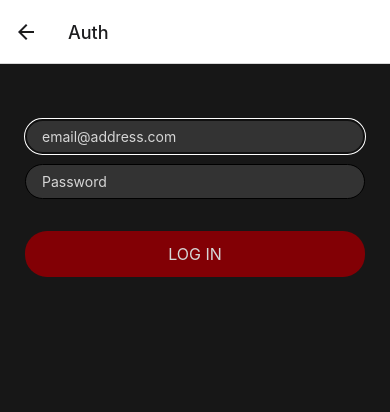
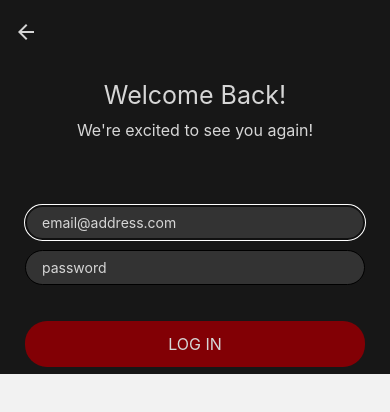
Before and after one commit to lsneth/mafia-social-deduction, a React Native app: screen /Auth in a window 390 px wide. Shown: the top 412 px of the page. Built offline with nearby package versions, Linux system fonts and the light colour scheme.

Commit message:
style headers, more components, styling

```diff
--- a/App.tsx
+++ b/App.tsx
@@ -1,10 +1,11 @@
-import 'react-native-url-polyfill/auto'
+import React from 'react'
+import { NavigationContainer } from '@react-navigation/native'
+import { createNativeStackNavigator } from '@react-navigation/native-stack'
 import Auth from './screens/Auth'
 import Account from './screens/Account'
 import Home from './screens/Home'
-import { NavigationContainer } from '@react-navigation/native'
-import { createNativeStackNavigator } from '@react-navigation/native-stack'
 import AuthProvider from './providers/AuthProvider'
+import colors from './styles/colors'
 
 export type RootStackParamList = {
   Home: undefined
@@ -15,11 +16,17 @@ export type RootStackParamList = {
 export default function App() {
   const Stack = createNativeStackNavigator<RootStackParamList>()
 
-  // TODO: style headers, make them transparent, or hide them: options={{ headerShown: false }}
   return (
     <NavigationContainer>
       <AuthProvider>
-        <Stack.Navigator initialRouteName="Home">
+        <Stack.Navigator
+          initialRouteName="Home"
+          screenOptions={{
+            headerTintColor: colors.white,
+            headerTitle: () => <></>,
+            headerTransparent: true,
+          }}
+        >
           <Stack.Screen name="Home" component={Home} />
           <Stack.Screen name="Auth" initialParams={{ hasAccount: true }} component={Auth} />
           <Stack.Screen name="Account" component={Account} />
--- /dev/null
+++ b/components/BottomView.tsx
@@ -0,0 +1,13 @@
+import React from 'react'
+import { StyleSheet, View } from 'react-native'
+
+export default function BottomView({ children }: { children: JSX.Element | JSX.Element[] }) {
+  const styles = StyleSheet.create({
+    bottom: {
+      flex: 1,
+      justifyContent: 'flex-end',
+      paddingBottom: 35,
+    },
+  })
+  return <View style={styles.bottom}>{children}</View>
+}
--- a/components/Button.tsx
+++ b/components/Button.tsx
@@ -1,7 +1,7 @@
-import { StyleSheet } from 'react-native'
+import React from 'react'
+import { StyleSheet, View } from 'react-native'
 import { Button as BaseButton } from 'react-native-elements'
 import colors from '../styles/colors'
-import globalStyles from '../styles/globalStyles'
 
 export default function Button({
   disabled,
@@ -22,15 +22,21 @@ export default function Button({
       marginRight: 25,
       borderRadius: 22,
     },
+    text: {
+      color: colors.white,
+      fontSize: 16,
+    },
   })
 
   return (
+    <View>
       <BaseButton
         title={title}
         onPress={() => onPress()}
         disabled={disabled}
-      titleStyle={globalStyles.baseText}
+        titleStyle={styles.text}
         buttonStyle={styles.button}
       />
+    </View>
   )
 }
--- /dev/null
+++ b/components/ParentView.tsx
@@ -0,0 +1,61 @@
+import React from 'react'
+import { StyleSheet, View, ImageBackground } from 'react-native'
+import { ImageSourcePropType } from 'react-native'
+import { LinearGradient } from 'expo-linear-gradient'
+import colors from '../styles/colors'
+
+export default function ParentView({
+  children,
+  paddingTop = 80,
+  backgroundImage,
+  gradientValues = ['transparent', 'transparent'],
+}: {
+  children: JSX.Element | JSX.Element[]
+  paddingTop?: number
+  backgroundImage?: ImageSourcePropType
+  gradientValues?: string[]
+}) {
+  const styles = StyleSheet.create({
+    view: {
+      height: '100%',
+      flex: 1,
+      paddingTop: paddingTop,
+    },
+    backgroundColor: {
+      backgroundColor: colors.black,
+    },
+    backgroundImage: {
+      height: '100%',
+    },
+  })
+
+  return (
+    <View>
+      {/* if the consumer passes a background image and gradient values */}
+      {backgroundImage && gradientValues && (
+        <ImageBackground source={backgroundImage} style={styles.backgroundImage}>
+          <LinearGradient colors={gradientValues} style={{ height: '100%' }}>
+            <View style={styles.view}>{children}</View>
+          </LinearGradient>
+        </ImageBackground>
+      )}
+
+      {/* if the consumer passes a background image but not gradient values */}
+      {backgroundImage && !gradientValues && (
+        <ImageBackground source={backgroundImage} style={styles.backgroundImage}>
+          <View style={styles.view}>{children}</View>
+        </ImageBackground>
+      )}
+
+      {/* if the consumer does not pass a background image but does pass gradient values */}
+      {!backgroundImage && gradientValues && (
+        <LinearGradient colors={gradientValues} style={{ height: '100%' }}>
+          <View style={[styles.view, styles.backgroundColor]}>{children}</View>
+        </LinearGradient>
+      )}
+
+      {/* if the consumer passes neither a background image or gradient values */}
+      {!backgroundImage && !gradientValues && <View style={[styles.view, styles.backgroundColor]}>{children}</View>}
+    </View>
+  )
+}
--- /dev/null
+++ b/components/Text.tsx
@@ -0,0 +1,34 @@
+import React from 'react'
+import { StyleSheet, Text as BaseText, View } from 'react-native'
+import colors from '../styles/colors'
+
+export default function Text({
+  children = 'loading',
+  align = 'center',
+  size = 'sm',
+}: {
+  children?: string
+  align?: 'left' | 'center'
+  size?: 'sm' | 'md' | 'lg'
+}) {
+  const styles = StyleSheet.create({
+    text: {
+      color: colors.white,
+      textAlign: align,
+    },
+    sm: {
+      fontSize: 16,
+    },
+    md: {
+      fontSize: 25,
+    },
+    lg: {
+      fontSize: 65,
+    },
+  })
+  return (
+    <View>
+      <BaseText style={[styles.text, styles[size]]}>{children}</BaseText>
+    </View>
+  )
+}
--- /dev/null
+++ b/components/TextInput.tsx
@@ -0,0 +1,52 @@
+import React from 'react'
+import { View, TextInput as BaseTextInput, StyleSheet } from 'react-native'
+import colors from '../styles/colors'
+
+export default function TextInput({
+  value,
+  onChangeText,
+  placeholder,
+  editable,
+  autoFocus,
+  secureTextEntry,
+}: {
+  value?: string
+  onChangeText?: (text: string) => void
+  placeholder?: string
+  editable?: boolean
+  autoFocus?: boolean
+  secureTextEntry?: boolean
+}) {
+  const styles = StyleSheet.create({
+    container: {
+      marginLeft: 25,
+      marginRight: 25,
+    },
+    textInput: {
+      color: colors.white,
+      borderWidth: 1,
+      borderRadius: 22,
+      backgroundColor: colors.gray,
+      padding: 8,
+      paddingLeft: 16,
+      marginTop: 5,
+      marginBottom: 5,
+    },
+  })
+
+  return (
+    <View style={styles.container}>
+      <BaseTextInput
+        value={value}
+        onChangeText={onChangeText ? (text) => onChangeText(text) : undefined}
+        placeholder={placeholder}
+        placeholderTextColor={colors.white}
+        autoCapitalize={'none'}
+        editable={editable}
+        autoFocus={autoFocus}
+        secureTextEntry={secureTextEntry}
+        style={styles.textInput}
+      />
+    </View>
+  )
+}
--- a/screens/Auth.tsx
+++ b/screens/Auth.tsx
@@ -1,22 +1,30 @@
 import React, { useState } from 'react'
-import { Alert, View, TextInput } from 'react-native'
+import { Alert } from 'react-native'
 import { supabase } from '../lib/supabase'
-import Button from '../components/Button'
-import globalStyles from '../styles/globalStyles'
-import colors from '../styles/colors'
 import { RouteProp } from '@react-navigation/core'
 import { RootStackParamList } from '../App'
+import { NativeStackNavigationProp } from '@react-navigation/native-stack'
+import Button from '../components/Button'
 import Separator from '../components/Separator'
+import TextInput from '../components/TextInput'
+import ParentView from '../components/ParentView'
+import Text from '../components/Text'
 
-export default function Auth({ route }: { route: RouteProp<RootStackParamList, 'Auth'> }) {
+export default function Auth({
+  route,
+  navigation,
+}: {
+  route: RouteProp<RootStackParamList, 'Auth'>
+  navigation: NativeStackNavigationProp<RootStackParamList, 'Auth'>
+}) {
   const [email, setEmail] = useState('')
   const [password, setPassword] = useState('')
   const [loading, setLoading] = useState(false)
-
-  const { hasAccount } = route.params
+  const [hasAccount, setHasAccount] = useState(route.params.hasAccount)
 
   async function signInWithEmail() {
     setLoading(true)
+    navigation.navigate('Home')
     const { error } = await supabase.auth.signInWithPassword({
       email: email,
       password: password,
@@ -35,40 +43,40 @@ export default function Auth({ route }: { route: RouteProp<RootStackParamList, '
     console.log(error)
 
     if (error) Alert.alert(error.message)
+    else {
+      setHasAccount(true)
+      Alert.alert('Please check your email for a verification link.')
+    }
     setLoading(false)
   }
 
   return (
-    <View style={{ backgroundColor: colors.black, height: '100%' }}>
+    <ParentView>
+      {route.params.hasAccount ? ( // this needs to be different than the state `hasAccount` because we don't want the welcome text to change on a user's first time like we want to button text to
+        <>
+          <Text size="md">Welcome Back!</Text>
+          <Separator size="xs" />
+          <Text size="sm">We're excited to see you again!</Text>
+        </>
+      ) : (
+        <>
+          <Text size="md">Welcome!</Text>
+          <Separator size="xs" />
+          <Text size="sm">We're happy for you to join us!</Text>
+        </>
+      )}
+
       <Separator size="md" />
-      <View style={[globalStyles.baseTextInputContainer]}>
-        <TextInput
-          value={email}
-          onChangeText={(text) => setEmail(text)}
-          placeholder="email@address.com"
-          placeholderTextColor={colors.white}
-          autoCapitalize={'none'}
-          autoFocus
-          style={globalStyles.baseTextInput}
-        />
-        <TextInput
-          onChangeText={(text) => setPassword(text)}
-          value={password}
-          secureTextEntry={true}
-          placeholder="Password"
-          placeholderTextColor={colors.white}
-          autoCapitalize={'none'}
-          style={globalStyles.baseTextInput}
-        />
-      </View>
+      <TextInput value={email} onChangeText={(text) => setEmail(text)} placeholder="email@address.com" autoFocus />
+      <TextInput value={password} onChangeText={(text) => setPassword(text)} placeholder="password" secureTextEntry />
+
       <Separator size="sm" />
-      <View style={{ justifyContent: 'flex-end' }}>
-        {hasAccount ? (
-          <Button title="LOG IN" disabled={loading} onPress={() => signInWithEmail()} />
-        ) : (
-          <Button title="CREATE ACCOUNT" disabled={loading} onPress={() => signUpWithEmail()} />
-        )}
-      </View>
-    </View>
+
+      {hasAccount ? (
+        <Button title="LOG IN" disabled={loading} onPress={() => signInWithEmail()} />
+      ) : (
+        <Button title="CREATE ACCOUNT" disabled={loading} onPress={() => signUpWithEmail()} />
+      )}
+    </ParentView>
   )
 }
--- a/screens/Home.tsx
+++ b/screens/Home.tsx
@@ -2,29 +2,44 @@ import React from 'react'
 import { useAuthContext } from '../providers/AuthProvider'
 import { NativeStackNavigationProp } from '@react-navigation/native-stack'
 import { RootStackParamList } from '../App'
-import { ImageBackground, View } from 'react-native'
-import { Text } from 'react-native-elements'
+import { RouteProp } from '@react-navigation/native'
+import Text from '../components/Text'
 import Button from '../components/Button'
-import globalStyles from '../styles/globalStyles'
-import { LinearGradient } from 'expo-linear-gradient'
+import Separator from '../components/Separator'
+import ParentView from '../components/ParentView'
+import BottomView from '../components/BottomView'
 
-export default function Home({ navigation }: { navigation: NativeStackNavigationProp<RootStackParamList, 'Home'> }) {
-  const { signedIn } = useAuthContext() // TODO: when signed in, render join game/host game instead of create account/login
+export default function Home({
+  route,
+  navigation,
+}: {
+  navigation: NativeStackNavigationProp<RootStackParamList, 'Home'>
+  route: RouteProp<RootStackParamList, 'Home'>
+}) {
+  const { signedIn } = useAuthContext()
 
   return (
-    <View>
-      <ImageBackground source={require('../assets/background-images/mafia.png')} style={{ height: '100%' }}>
-        <LinearGradient colors={['#000000', 'transparent', '#000000']} style={{ height: '100%' }}>
-          <View style={globalStyles.paddingLarge}>
-            <Text style={[globalStyles.baseText, globalStyles.center, globalStyles.heading]}>MAFIA</Text>
-            <Text style={[globalStyles.baseText, globalStyles.center, globalStyles.subheading]}>Social Deduction</Text>
-          </View>
-          <View style={[globalStyles.bottom, globalStyles.paddingBottomMedium]}>
+    <ParentView
+      backgroundImage={require('../assets/background-images/mafia.png')}
+      gradientValues={['#000000', 'transparent', '#000000']}
+    >
+      <Text size="lg">MAFIA</Text>
+      <Text size="md">Social Deduction</Text>
+      <BottomView>
+        {signedIn ? (
+          <>
+            <Button title="JOIN GAME" onPress={() => {}} />
+            <Button title="HOST GAME" onPress={() => {}} />
+            <Separator size="sm" />
+            <Button title="ACCOUNT" onPress={() => navigation.navigate('Account')} />
+          </>
+        ) : (
+          <>
             <Button title="CREATE ACCOUNT" onPress={() => navigation.navigate('Auth', { hasAccount: false })} />
             <Button title="LOG IN" onPress={() => navigation.navigate('Auth', { hasAccount: true })} />
-          </View>
-        </LinearGradient>
-      </ImageBackground>
-    </View>
+          </>
+        )}
+      </BottomView>
+    </ParentView>
   )
 }
--- a/styles/globalStyles.ts
+++ /dev/null
@@ -1,46 +0,0 @@
-import { StyleSheet } from 'react-native'
-import colors from './colors'
-
-const globalStyles = StyleSheet.create({
-  // typography
-  baseText: { color: colors.white, fontSize: 16 },
-  heading: {
-    fontSize: 65,
-  },
-  subheading: {
-    fontSize: 25,
-  },
-  // input
-  baseTextInputContainer: {
-    marginLeft: 25,
-    marginRight: 25,
-  },
-  baseTextInput: {
-    color: colors.white,
-    borderWidth: 1,
-    borderRadius: 22,
-    backgroundColor: colors.gray,
-    padding: 8,
-    paddingLeft: 16,
-    marginTop: 5,
-    marginBottom: 5,
-  },
-  // alignment
-  center: { textAlign: 'center' },
-  bottom: {
-    flex: 1,
-    justifyContent: 'flex-end',
-  },
-  // spacing
-  paddingLarge: {
-    padding: 70,
-  },
-  paddingTopMedium: {
-    paddingTop: 40,
-  },
-  paddingBottomMedium: {
-    paddingBottom: 40,
-  },
-})
-
-export default globalStyles
```
Also changed, not shown: components/Separator.tsx (+10 -5 lines), screens/Account.tsx (+38 -23 lines). Lines whose indentation alone changed are shown as unchanged.
